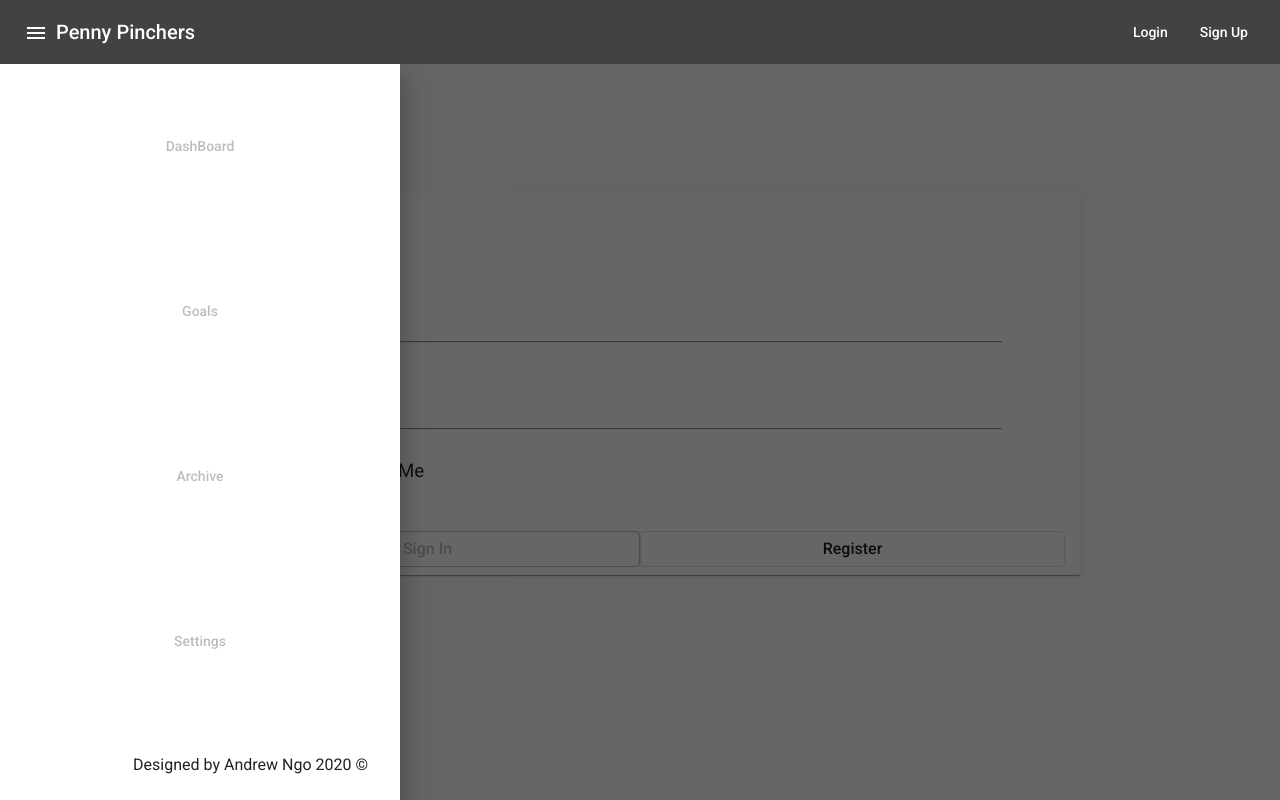
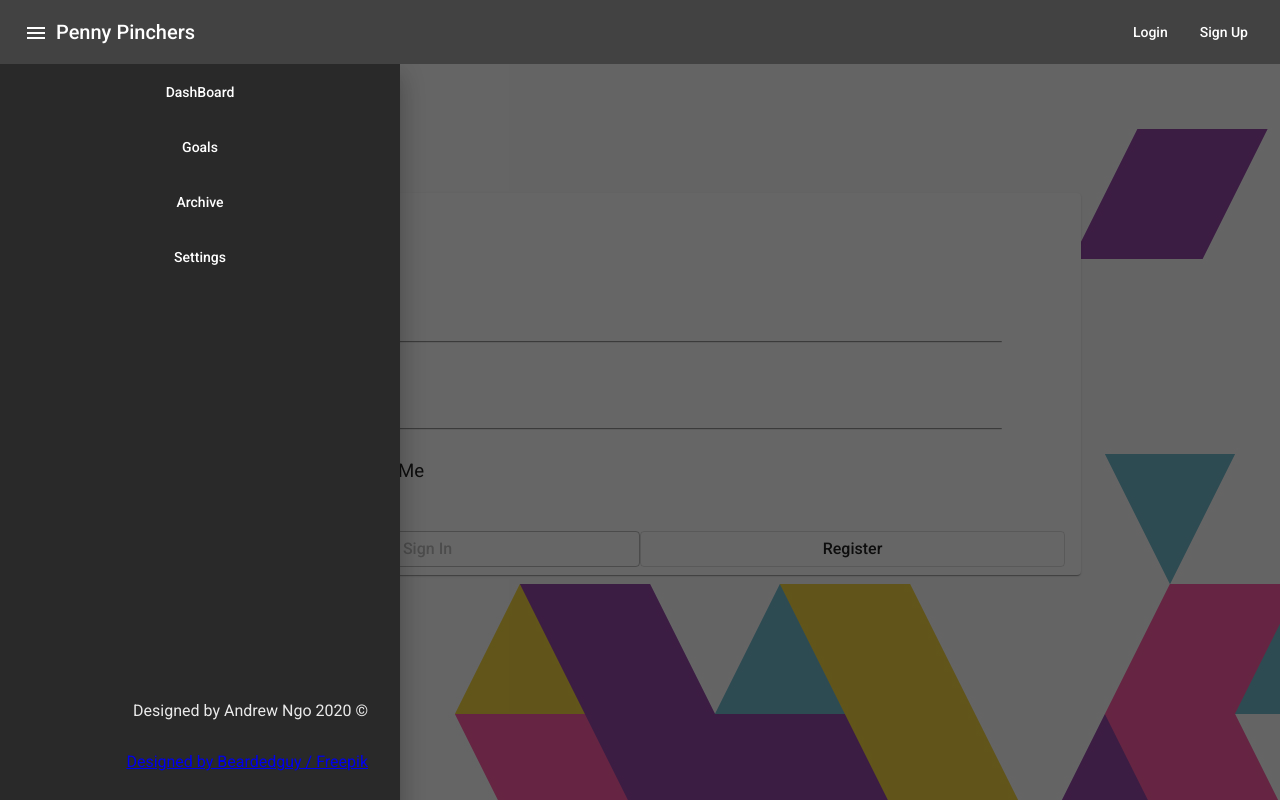
Before and after one commit to anngo14/PennyPinchers, an Angular app: page /login in a window 1280 px wide. Both pictures are taken after a click on the button "menu". Built offline with nearby package versions, Linux system fonts and the light colour scheme.

Commit message:
added background image and changed sidebar background color

```diff
--- a/src/app/app.component.css
+++ b/src/app/app.component.css
@@ -12,23 +12,27 @@ mat-sidenav{
     min-height: 100%;
     width: 100%;
     min-width: 100%;
+    background-image: url(../assets/img/preview.jpg);
 }
 .sideNavContainer{
     position: relative;
     display: flex;
     flex-direction: column;
     height: 100%;
+    background-color: #292929;
+    color: #EAEAEA;
 }
 .sideNavHeader{
     flex-grow: 1;
 }
 .sideNavButtons{
-    flex-grow: 7;
+    flex-grow: 1;
     display: flex;
     flex-direction: column;
 }
 .sideNavButtons button{
     flex-grow: 1;
+    color: white;
 }
 .sideNavFooter{
     flex-grow: 1;
@@ -37,6 +41,9 @@ mat-sidenav{
 .sideNavFooter p{
     margin-right: 2em;
     margin-top: 2em;
+}
+.spacer{
+    flex-grow: 5;
 }
 .NavButtons{
     display: flex;
--- a/src/app/app.component.html
+++ b/src/app/app.component.html
@@ -39,8 +39,10 @@
           <button mat-button disabled>Settings</button>
         </ng-template>
       </div>
+      <div class='spacer'></div>
       <div class="sideNavFooter">
         <p>Designed by Andrew Ngo 2020 &copy;</p>
+        <p><a href="http://www.freepik.com">Designed by Beardedguy / Freepik</a></p>
       </div>
     </div>
   </mat-sidenav>
--- a/src/app/login/login.component.css
+++ b/src/app/login/login.component.css
@@ -40,7 +40,11 @@
 .checkBox{
     font-size: 14pt;
 }
-
+footer{
+    position: absolute;
+    bottom: 0;
+    height: 2em;
+}
 @media(max-width: 976px){
 
     .loginCard{
--- a/src/app/login/login.component.html
+++ b/src/app/login/login.component.html
@@ -1,3 +1,4 @@
+<div class='mainContainer'>
     <mat-grid-list cols='1' rowHeight='40em'>
         <mat-grid-tile>
             <mat-card [@loginFail]="error" class="loginCard">
@@ -28,3 +29,4 @@
             </mat-card>
         </mat-grid-tile>
     </mat-grid-list>
+</div>
```
Also changed, not shown: src/assets/img/preview.jpg (added). Lines whose indentation alone changed are shown as unchanged.
